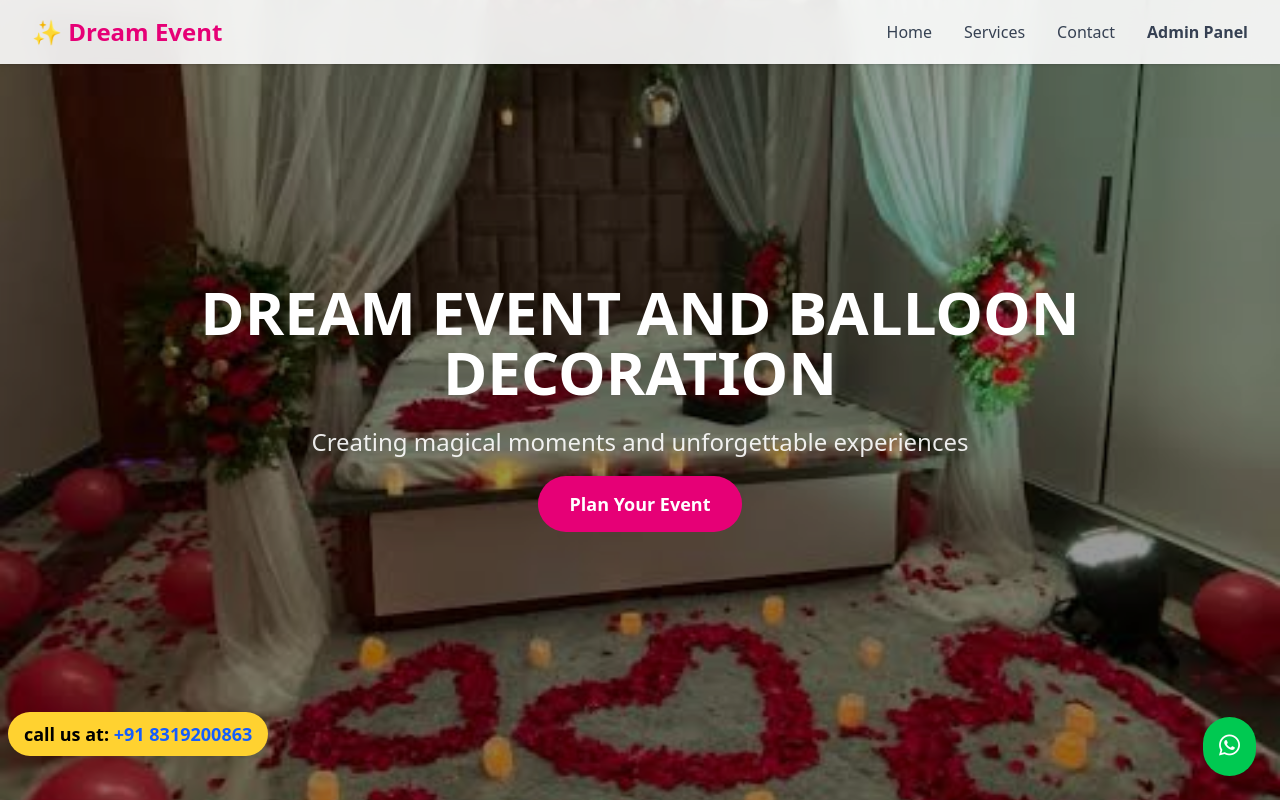
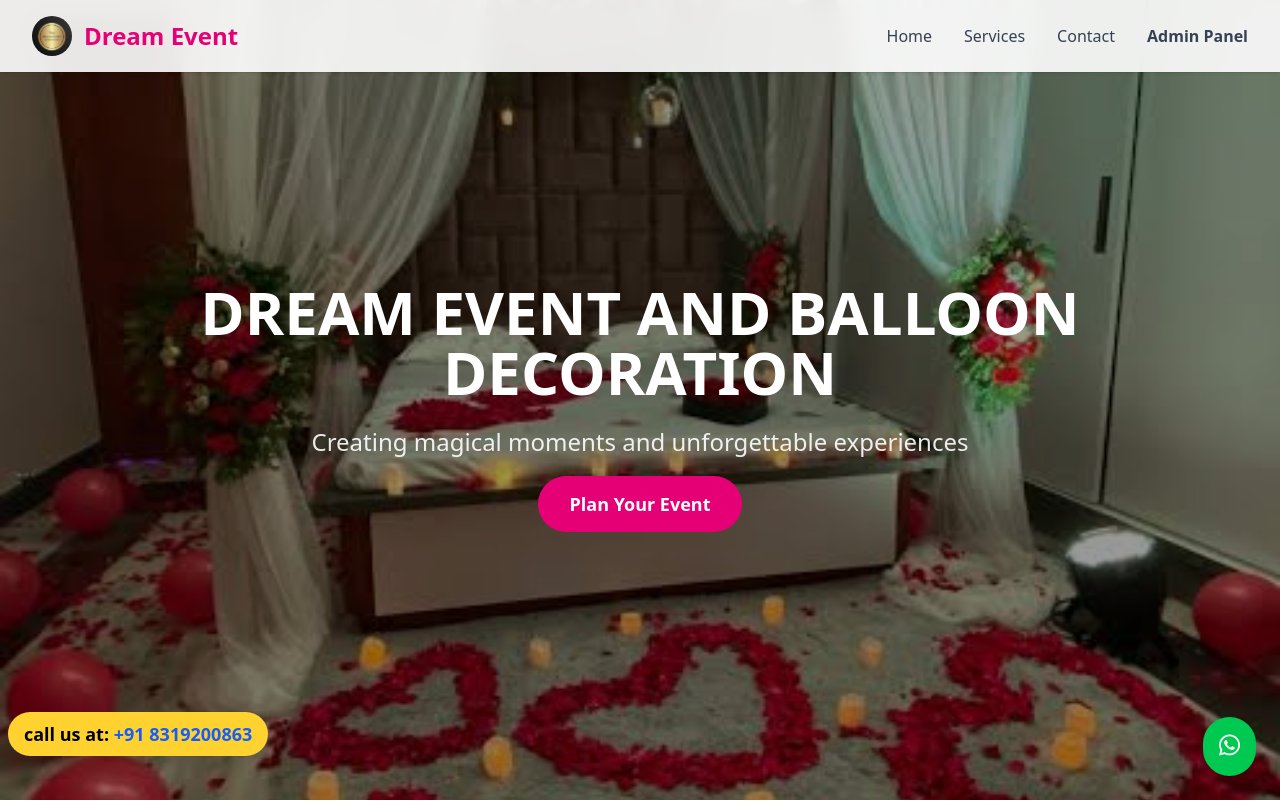
Before and after one commit to Dream-event1/event, a React (Vite) app: page / in a window 1280 px wide. Shown: the top 802 px of the page. Built offline with nearby package versions, Linux system fonts and the light colour scheme.

Commit message:
code added

```diff
--- a/src/pages/AdminPanel.jsx
+++ b/src/pages/AdminPanel.jsx
@@ -6,8 +6,8 @@ function AdminPanel() {
     category: "select one",
     images: [],
   });
-
   const [selectedImage, setSelectedImage] = React.useState(null);
+  const [isLoading, setIsLoading] = React.useState(false); // Loader state
 
   const handleAdminInputChange = (e) => {
     setAdminForm({ ...adminForm, [e.target.name]: e.target.value });
@@ -16,9 +16,9 @@ function AdminPanel() {
     setAdminForm({ ...adminForm, images: Array.from(e.target.files) });
   };
 
-
   const handleAdminSubmit = async (e) => {
     e.preventDefault();
+    setIsLoading(true); // Start loader
     const formData = new FormData();
     formData.append("category", adminForm.category);
     adminForm.images.forEach((image) => formData.append("images", image));
@@ -36,35 +36,12 @@ function AdminPanel() {
       }
       alert("Images uploaded successfully!");
       setAdminForm({ category: "welcome_baby", images: [] });
-
-      // Refresh images
-      const updatedImages = await fetch(
-        "https://event-manager-backend-sj89.onrender.com/api/images"
-      ).then((res) => res.json());
-      const heroData = updatedImages.find((item) => item.category === "hero");
-      setHeroImages(heroData ? heroData.imageUrls : []);
-      const serviceData = predefinedCategories.map((category) => {
-        const backendData = updatedImages.find(
-          (item) => item.category === category.category
-        );
-        return {
-          ...category,
-          imageUrls: backendData ? backendData.imageUrls : [],
-        };
-      });
-      setServices(serviceData);
-      setVisibleImageCounts(
-        serviceData.reduce(
-          (acc, item, index) => ({
-            ...acc,
-            [index]: Math.min(4, item.imageUrls.length),
-          }),
-          {}
-        )
-      );
+      // ...refresh logic...
     } catch (error) {
       console.error("Error uploading images:", error);
       alert("Failed to upload images.");
+    } finally {
+      setIsLoading(false); // Stop loader
     }
   };
 
@@ -113,9 +90,15 @@ function AdminPanel() {
             <button
               type="submit"
               className="w-full bg-pink-600 hover:bg-pink-700 text-white py-3 px-6 rounded-lg font-semibold transition-colors"
+              disabled={isLoading}
             >
-              Upload Images
+              {isLoading ? "Uploading..." : "Upload Images"}
             </button>
+            {isLoading && (
+              <div className="flex justify-center mt-4">
+                <div className="animate-spin rounded-full h-8 w-8 border-t-2 border-b-2 border-pink-600"></div>
+              </div>
+            )}
           </form>
         </div>
       </section>
--- a/src/pages/Category.jsx
+++ b/src/pages/Category.jsx
@@ -193,7 +193,19 @@ function CategoryPage() {
         <div className="max-w-7xl mx-auto">
           <div className="grid grid-cols-1 md:grid-cols-4 gap-8">
             <div>
-              <h3 className="text-2xl font-bold mb-4">✨ Dream Event</h3>
+               <div className="flex items-center">
+                <div className="flex items-center space-x-3">
+                  <img
+                    src="/DREAMEVENTLOGO.jpg"
+                    alt="Dream Event Logo"
+                    className="w-10 h-10 object-cover rounded-full bg-white"
+                    style={{ background: "white" }}
+                  />
+                  <span className="text-2xl font-bold text-pink-600">
+                    Dream Event
+                  </span>
+                </div>
+              </div>
               <p className="text-gray-300">
                 Creating magical moments and unforgettable experiences for your
                 special occasions.
@@ -241,6 +253,12 @@ function CategoryPage() {
                 >
                   <i className="fab fa-instagram text-2xl"></i>
                 </a>
+                 <a
+                  href="https://www.facebook.com/profile.php?id=61562977648265"
+                  className="text-gray-300 hover:text-pink-400"
+                >
+                  <i className="fab fa-facebook text-2xl"></i>
+                </a>
               </div>
             </div>
           </div>
--- a/src/pages/Mainpage.jsx
+++ b/src/pages/Mainpage.jsx
@@ -295,7 +295,9 @@ function MainPage() {
               >
                 &times;
               </button>
-      <h2 className="text-xl font-bold mb-4 text-pink-600">Enter Admin Key</h2>
+              <h2 className="text-xl font-bold mb-4 text-pink-600">
+                Enter Admin Key
+              </h2>
               <form onSubmit={handleAdminKeySubmit} className="space-y-4">
                 <input
                   type="password"
@@ -316,17 +318,25 @@ function MainPage() {
           </div>
         )}
 
-
-
         {/* Header */}
         <header className="bg-white/90 backdrop-blur-md shadow-sm fixed w-full top-0 z-50">
           <div className="max-w-7xl mx-auto px-4 sm:px-6 lg:px-8">
             <div className="flex justify-between items-center py-4">
+              {/* Logo and Brand Name in a single line */}
               <div className="flex items-center">
-                <div className="text-2xl font-bold text-pink-600">
-                  ✨ Dream Event
+                <div className="flex items-center space-x-3">
+                  <img
+                    src="/DREAMEVENTLOGO.jpg"
+                    alt="Dream Event Logo"
+                    className="w-10 h-10 object-cover rounded-full bg-white"
+                    style={{ background: "white" }}
+                  />
+                  <span className="text-2xl font-bold text-pink-600">
+                    Dream Event
+                  </span>
                 </div>
               </div>
+              {/* Desktop Navigation */}
               <nav className="hidden md:flex space-x-8">
                 <a
                   href="#home"
@@ -340,7 +350,6 @@ function MainPage() {
                 >
                   Services
                 </a>
-
                 <a
                   href="#contact"
                   className="text-gray-700 hover:text-pink-600 transition-colors"
@@ -355,6 +364,7 @@ function MainPage() {
                   Admin Panel
                 </Link>
               </nav>
+              {/* Mobile Menu Button */}
               <div className="md:hidden">
                 <button onClick={toggleMobileMenu} className="text-gray-700">
                   <i
@@ -367,7 +377,7 @@ function MainPage() {
                 </button>
               </div>
             </div>
-            {/* Mobile Menu */}
+            {/* Mobile Navigation */}
             {isMobileMenuOpen && (
               <div className="md:hidden bg-white/90 backdrop-blur-md shadow-lg rounded-b-2xl px-4 py-6">
                 <nav className="flex flex-col space-y-4">
@@ -838,13 +848,10 @@ function MainPage() {
                   <li className="text-gray-800 font-bold">
                     → Jumping Sliding and Cartoon character
                   </li>
-                     <li className="text-gray-800 font-bold">
-                    → Room Decoration
-                  </li>
+                  <li className="text-gray-800 font-bold">→ Room Decoration</li>
                   <li className="text-gray-800 font-bold">
                     → Surprise Decoration
                   </li>
-
                 </ul>
               </div>
             </div>
@@ -1124,7 +1131,19 @@ function MainPage() {
           <div className="max-w-7xl mx-auto">
             <div className="grid grid-cols-1 md:grid-cols-4 gap-8">
               <div>
-                <h3 className="text-2xl font-bold mb-4">✨ Dream Event</h3>
+                 <div className="flex items-center">
+                <div className="flex items-center space-x-3">
+                  <img
+                    src="/DREAMEVENTLOGO.jpg"
+                    alt="Dream Event Logo"
+                    className="w-10 h-10 object-cover rounded-full bg-white"
+                    style={{ background: "white" }}
+                  />
+                  <span className="text-2xl font-bold text-pink-600">
+                    Dream Event
+                  </span>
+                </div>
+              </div>
                 <p className="text-gray-300">
                   Creating magical moments and unforgettable experiences for
                   your special occasions.
@@ -1161,9 +1180,12 @@ function MainPage() {
               <div>
                 <h4 className="text-lg font-semibold mb-4">Follow Us</h4>
                 <div className="flex space-x-4">
-                  {/* <a href="#" className="text-gray-300 hover:text-pink-400">
+                  <a
+                    href="https://www.facebook.com/profile.php?id=61562977648265"
+                    className="text-gray-300 hover:text-pink-400"
+                  >
                     <i className="fab fa-facebook text-2xl"></i>
-              </a> */}
+                  </a>
                   <a
                     href="https://www.instagram.com/dream_events88/"
                     className="text-gray-300 hover:text-pink-400"
```
Also changed, not shown: public/DREAMEVENTLOGO.jpg (added). Lines whose indentation alone changed are shown as unchanged.
